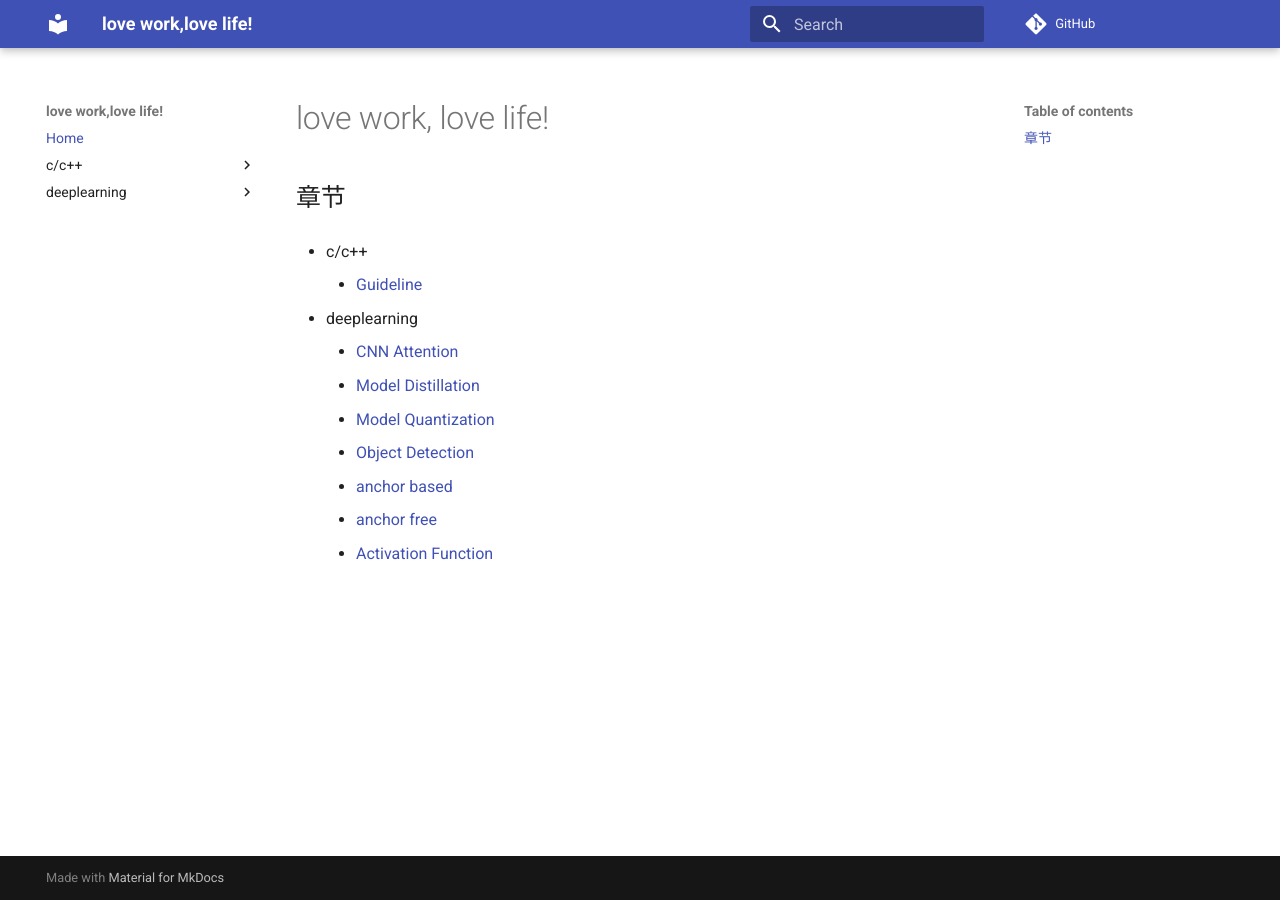
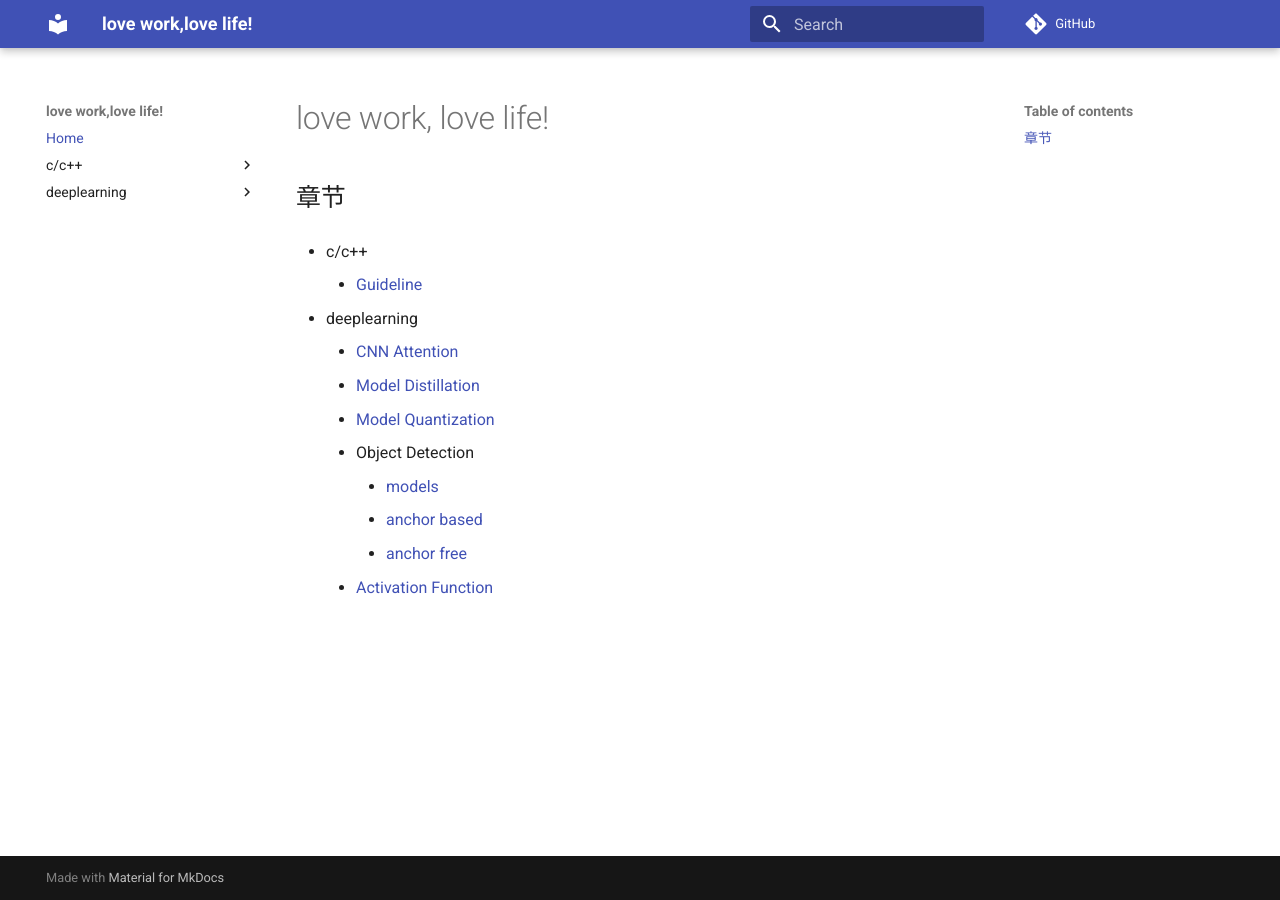
Before and after one commit to wygfzren603/love_work_love_life, an MkDocs documentation site: the page built from docs/index.md, in a window 1280 px wide. Built offline with MkDocs 1.6.1 and Material for MkDocs 9.7.7, drawn with Linux system fonts in a browser that asks for light colours; comment, search, counter and statistics services are not loaded.

Commit message:
fix home page

```diff
--- a/docs/index.md
+++ b/docs/index.md
@@ -9,7 +9,8 @@
     - [CNN Attention](deeplearning/cnn_attention.md)
     - [Model Distillation](deeplearning/model_distillation.md)
     - [Model Quantization](deeplearning/model_quantization.md)
-    - [Object Detection](deeplearning/object_detection.md)
-      - [anchor based]()
-      - [anchor free]()
+    - Object Detection
+        - [models](deeplearning/object_detection/object_detection.md)
+        - [anchor based](deeplearning/object_detection/chapter-1-anchor-based-methods.md)
+        - [anchor free](deeplearning/object_detection/chapter-2-anchor-free-methods.md)
     - [Activation Function](deeplearning/activation_function.md)
```
